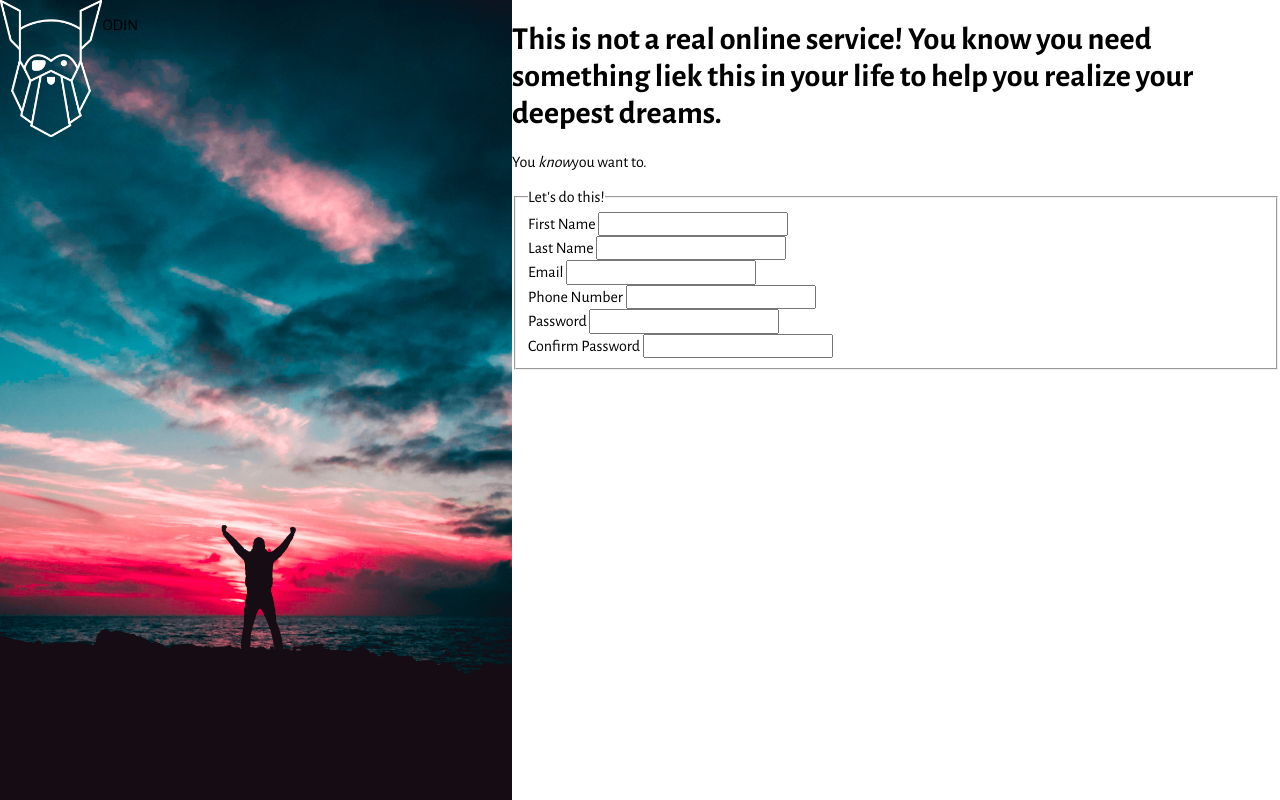
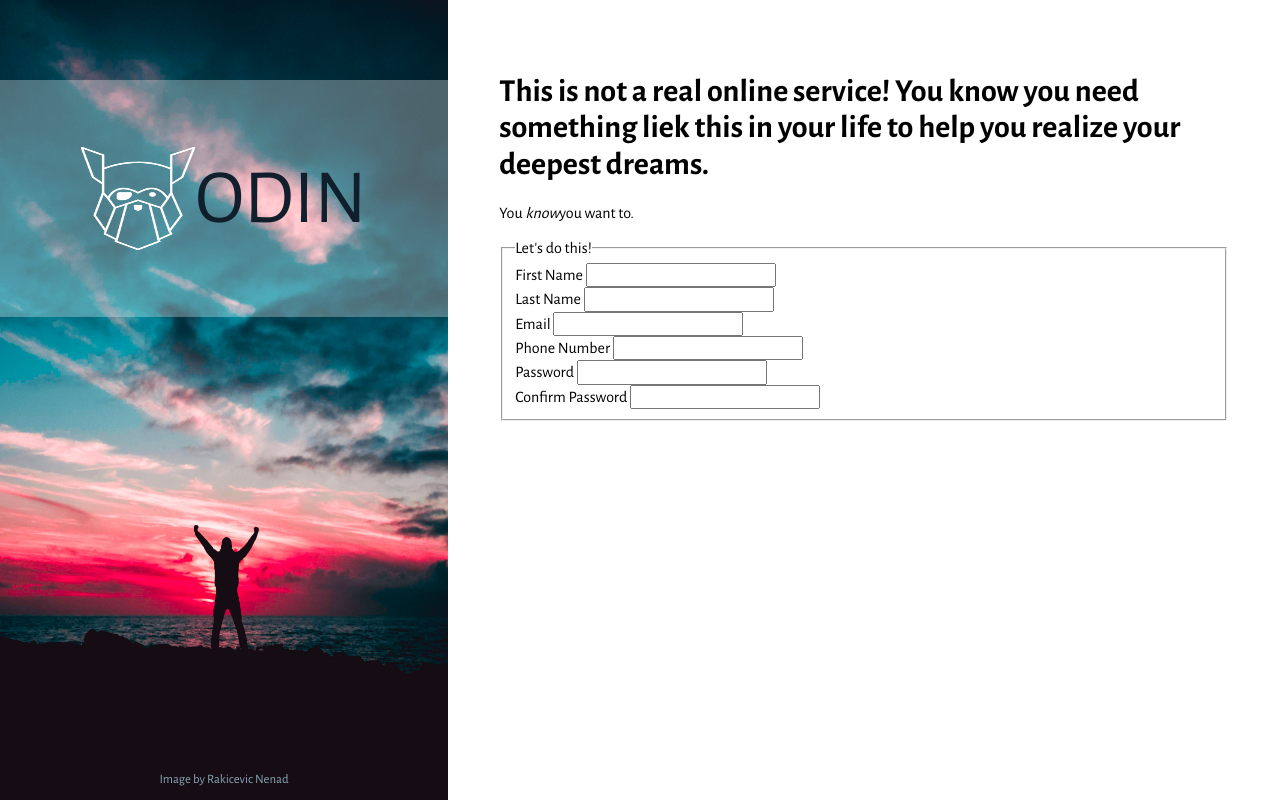
Before and after one commit to danibassprod/signup-form, a plain HTML site: page index.html in a window 1280 px wide. Drawn offline with nearby package versions, Linux system fonts and the light colour scheme.

Commit message:
Arrange the left panel

```diff
--- a/css/styles.css
+++ b/css/styles.css
@@ -1,10 +1,12 @@
 :root {
     --primary-color: #111f2c;
     --secundary-color: #42677d;
+    --bottom-text-color: #86a4b4;
+    --font-stack: 'Alegreya Sans', system-ui, 'Segoe UI', Roboto, Oxygen, Ubuntu, Cantarell, 'Open Sans', 'Helvetica Neue', sans-serif;
 }
 
 * {
-    font-family: 'Alegreya Sans', system-ui, 'Segoe UI', Roboto, Oxygen, Ubuntu, Cantarell, 'Open Sans', 'Helvetica Neue', sans-serif;
+    font-family: var(--font-stack)
 }
 
 body {
@@ -18,17 +20,22 @@ body {
 }
 
 .img-container {
-    width: 40%;
+    width: 35%;
     height: 100%;
     display: flex;
     position: relative;
 }
 
 .logo-background {
+    position: absolute;
+    top: 10%;
     display: flex;
-    position: absolute;
+    justify-content: center;
+    align-items: center;
     width: 100%;
     z-index: 1;
+    background-color: rgba(255, 255, 255, 0.3);
+    height: min(237.3px, 38%);
 }
 
 img {
@@ -37,11 +44,28 @@ img {
 }
 
 .logo {
-    width: 20%;
-    height: 20%;
+    width: min(9vw, 114px);
+    height: min(8vw, 109px);
+}
+
+.ODIN {
+    font-weight: 100;
+    font-size: min(6rem, 6vw);
+    color: var(--primary-color);
+}
+
+.img-author {
+    width: 100%;
+    position: absolute;
+    bottom: 0;
+    color: var(--bottom-text-color, #657581);
+    text-align: center;
+    font-size: max(0.5rem, 1vw);;
 }
 
 .form-container {
-    width: 60%;
+    width: 65%;
     height: 100%;
+    box-sizing: border-box;
+    padding: 4vw;
 }
--- a/index.html
+++ b/index.html
@@ -14,8 +14,9 @@
             <img src="img/pexels-rakicevic-nenad-801885.jpg" alt="Montain Landscape">
             <div class="logo-background">
                 <img class="logo" src="img/odin-lined.png" alt="Odin Logo">
-                <p >ODIN</p>
+                <p class="ODIN">ODIN</p>
             </div>
+            <p class="img-author">Image by Rakicevic Nenad</p>
         </div>
         <div class="form-container">
             <h1>This is not a real online service! You know you need something liek this in your life to help you realize your deepest dreams.</h1>
```
